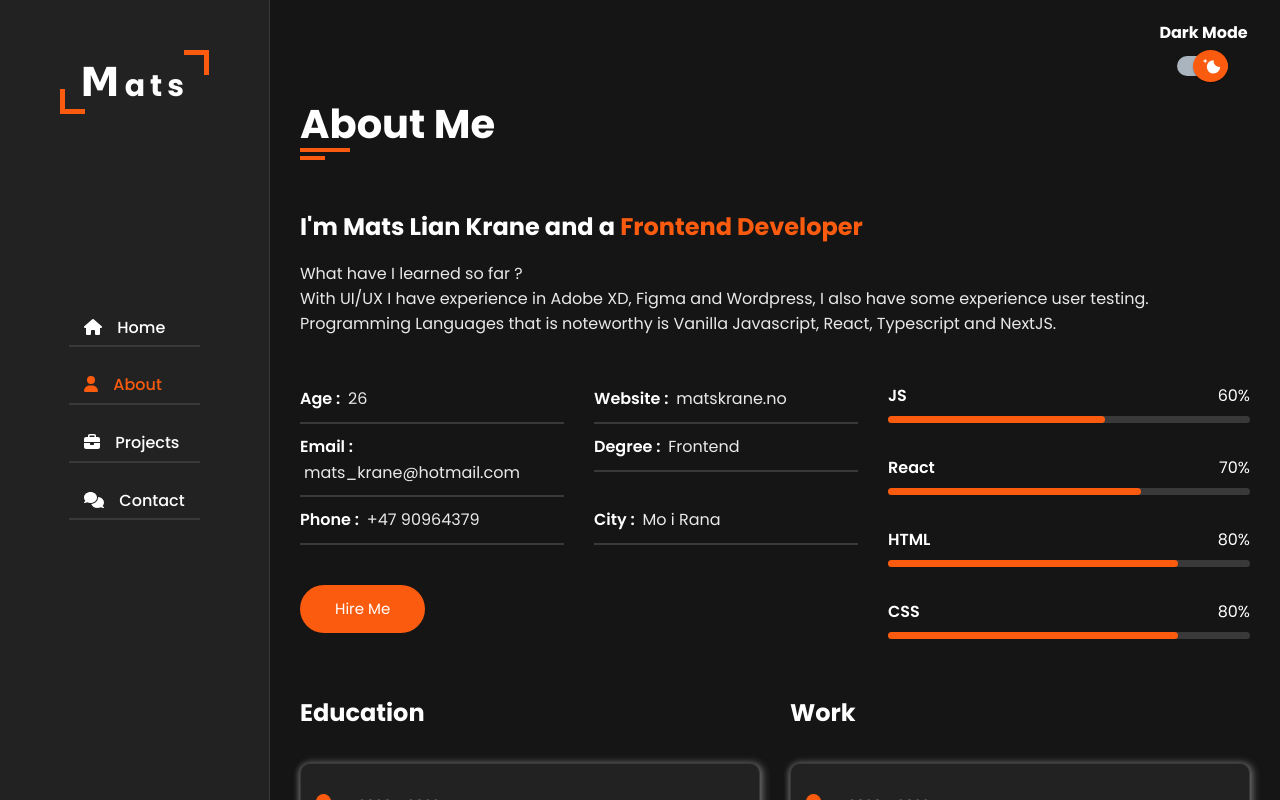
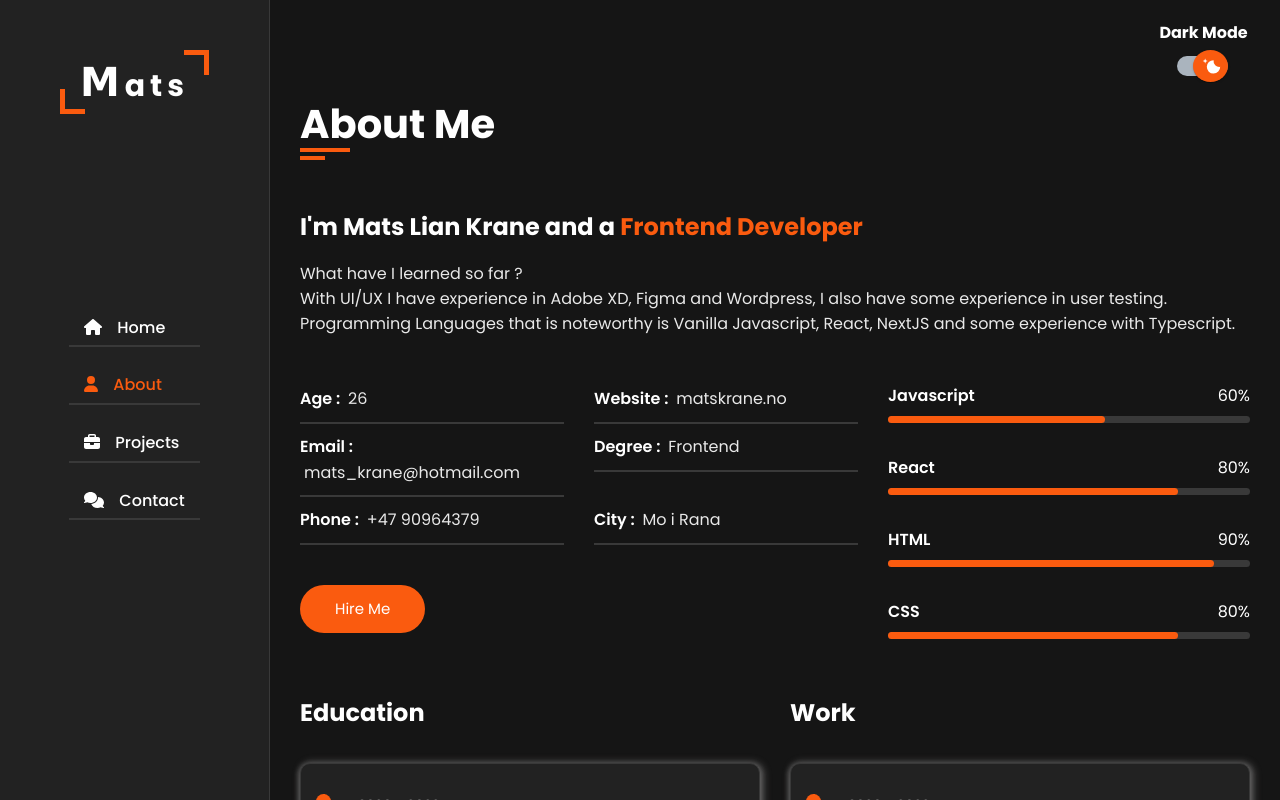
Before and after one commit to Matskrane/my-portfolio, a React (Create React App) app: page /about in a window 1280 px wide. Built offline with nearby package versions, Linux system fonts and the light colour scheme.

Commit message:
grammar fixes

```diff
--- a/src/pages/About.js
+++ b/src/pages/About.js
@@ -21,9 +21,9 @@ const About = () => {
                   <p>
                    What have I learned so far ?
                    <br></br>
-                   With UI/UX I have experience in Adobe XD, Figma and Wordpress, I also have some experience user testing.
+                   With UI/UX I have experience in Adobe XD, Figma and Wordpress, I also have some experience in user testing.
                    <br></br>
-                   Programming Languages that is noteworthy is Vanilla Javascript, React, Typescript and NextJS.
+                   Programming Languages that is noteworthy is Vanilla Javascript, React, NextJS and some experience with Typescript.
                   </p>
                 </div>
               </div>
@@ -76,7 +76,7 @@ const About = () => {
                 <div className="skills padd-15">
                   <div className="row">
                     <div className="skill-item padd-15">
-                      <h5>JS</h5>
+                      <h5>Javascript</h5>
                       <div className="progress">
                         <div className="progress-in" style={{width: '60%'}}></div>
                         <div className="skill-percent">60%</div>
@@ -85,15 +85,15 @@ const About = () => {
                     <div className="skill-item padd-15">
                       <h5>React</h5>
                       <div className="progress">
-                        <div className="progress-in" style={{width: '70%'}}></div>
-                        <div className="skill-percent">70%</div>
+                        <div className="progress-in" style={{width: '80%'}}></div>
+                        <div className="skill-percent">80%</div>
                       </div>
                     </div>
                     <div className="skill-item padd-15">
                       <h5>HTML</h5>
                       <div className="progress">
-                        <div className="progress-in" style={{width: '80%'}}></div>
-                        <div className="skill-percent">80%</div>
+                        <div className="progress-in" style={{width: '90%'}}></div>
+                        <div className="skill-percent">90%</div>
                       </div>
                     </div>
                     <div className="skill-item padd-15">
--- a/src/pages/Projects.js
+++ b/src/pages/Projects.js
@@ -7,7 +7,7 @@ const Projects = () => {
         <div className="container">
           <div className="row">
             <div className="section-title padd-15">
-              <h2>Portfolio</h2>
+              <h2>Projects</h2>
             </div>
           </div>
           <div className="row">
--- a/src/styles/styles.css
+++ b/src/styles/styles.css
@@ -892,6 +892,12 @@ img {
   margin-bottom: -5px;
 }
 
+.footer {
+  color: white;
+  margin-top: 30%;
+  left: 50%;
+}
+
 #light .label {
   color: #302e4d;
 }
```
Also changed, not shown: src/styles/styles.scss (+7 -0 lines), 1 other file (tests, documents, lock files or other folders).
